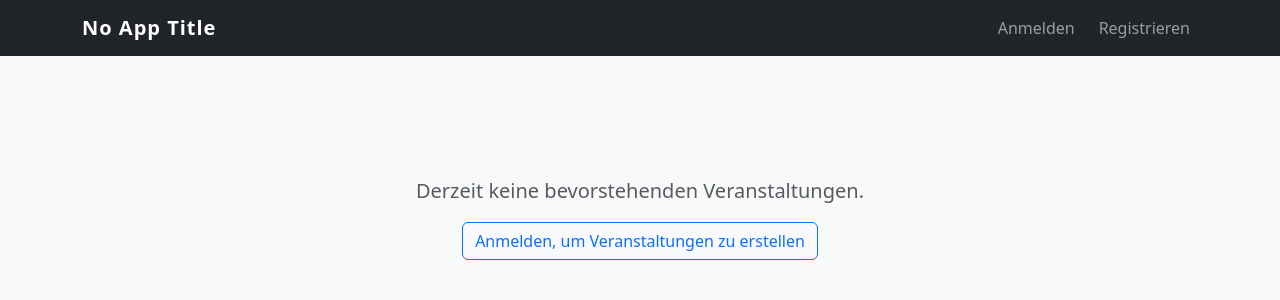
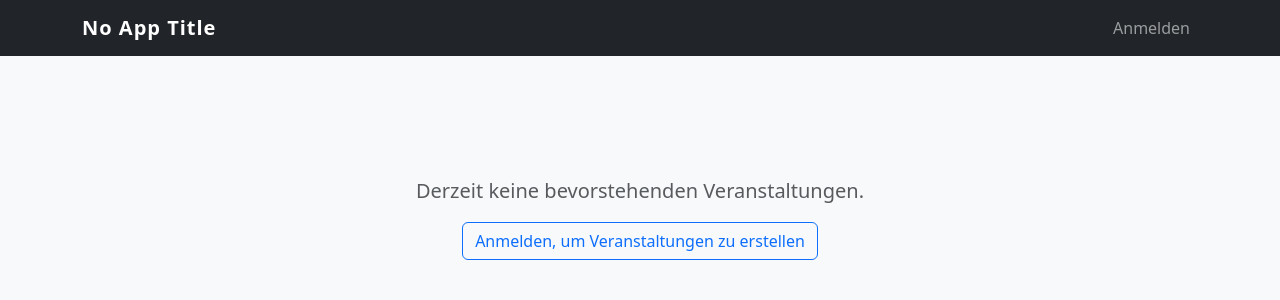
Before and after one commit to bbebbf/EveEnSys, a PHP site: page / in a window 1280 px wide. Shown: the top 300 px of the page. Run offline with PHP 8.4, Linux system fonts and the light colour scheme; data that the repository does not hold is empty.

Commit message:
+ Unnötiger "Registrieren"-Link aus dem Menü entfernt.

```diff
--- a/src/web/views/layout/header.php
+++ b/src/web/views/layout/header.php
@@ -40,7 +40,6 @@
         </li>
       <?php else: ?>
         <a class="nav-link" href="/login">Anmelden</a>
-        <a class="nav-link" href="/register">Registrieren</a>
       <?php endif; ?>
     </div>
   </div>
```
